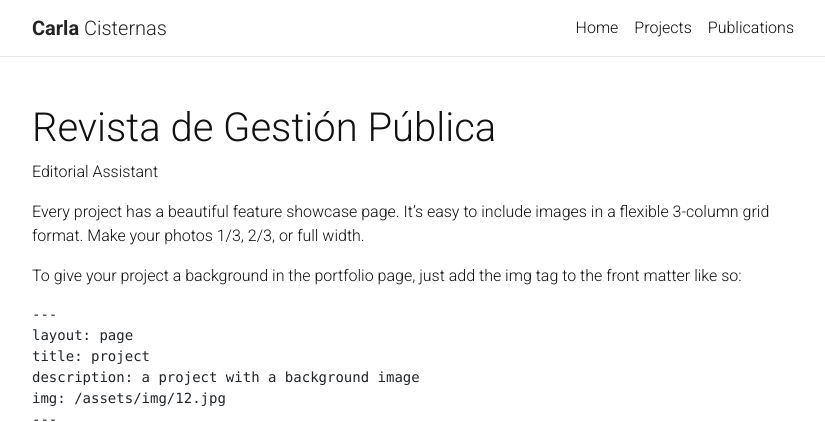
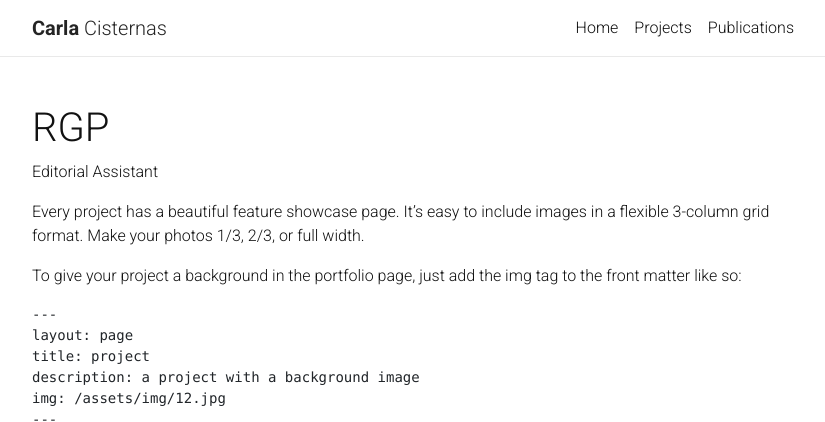
Before and after one commit to training-datalab/carlacisternas.com, a Jekyll site: the page built from _projects/1_project.markdown, in a window 1280 px wide and 900 px high, cut to the strip 0-422 px from the top of the window. Shown: the whole strip, without its empty margins (223-1048 px from the left). Built offline with Jekyll 4.4.1, drawn with Linux system fonts in a browser that asks for light colours; nearby versions of some CDN libraries; a style sheet for code colours, icons or effects is not loaded.

Commit message:
Update 1_project.markdown

```diff
--- a/_projects/1_project.markdown
+++ b/_projects/1_project.markdown
@@ -1,6 +1,6 @@
 ---
 layout: page
-title: Revista de Gestión Pública
+title: RGP
 description: Editorial Assistant
 img: /assets/img/logo-RGP.png
 redirect: http://www.revistadegestionpublica.cl/index.php/rgp
```
